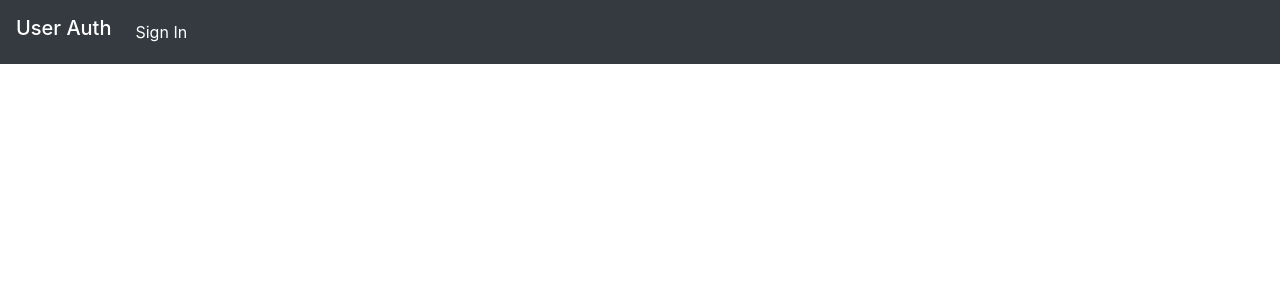
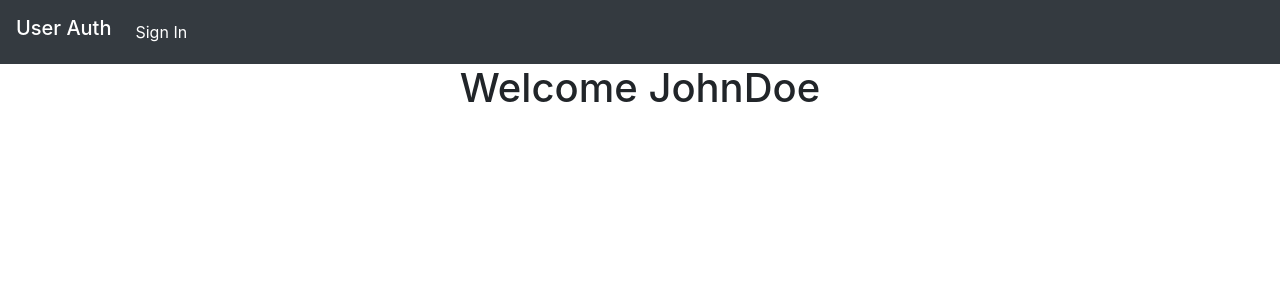
Before and after one commit to drospond/User-Auth-Practice, a React (Create React App) app in the folder client/: page /dashboard in a window 1280 px wide. Shown: the top 300 px of the page. Built offline with nearby package versions, Linux system fonts and the light colour scheme; no server answers.

Commit message:
created dashboard

```diff
--- a/client/src/App.js
+++ b/client/src/App.js
@@ -5,6 +5,7 @@ import Navbar from "./Components/Navbar/Navbar";
 import SignIn from "./Containers/SignIn/SignIn";
 import { BrowserRouter as Router, Switch, Route } from "react-router-dom";
 import CreateAccount from "./Containers/CreateAccount/CreateAccount";
+import Dashboard from "./Containers/Dashboard/Dashboard";
 
 function App() {
   useEffect(() => {
@@ -28,6 +29,9 @@ function App() {
           <Route  path="/create-account">
             <CreateAccount/>
           </Route>
+          <Route  path="/dashboard">
+            <Dashboard/>
+          </Route>
         </Switch>
       </Router>
     </>
--- /dev/null
+++ b/client/src/Containers/Dashboard/Dashboard.jsx
@@ -0,0 +1,19 @@
+import React, { Component } from 'react';
+
+class Dashboard extends Component {
+    state={
+        User: {
+            id: 1,
+            username: "JohnDoe"
+        }
+    }
+    render() {
+        return (
+            <div className="container">
+                <h1 className="text-center">Welcome {this.state.User.username}</h1>
+            </div>
+        );
+    }
+}
+
+export default Dashboard;
```
